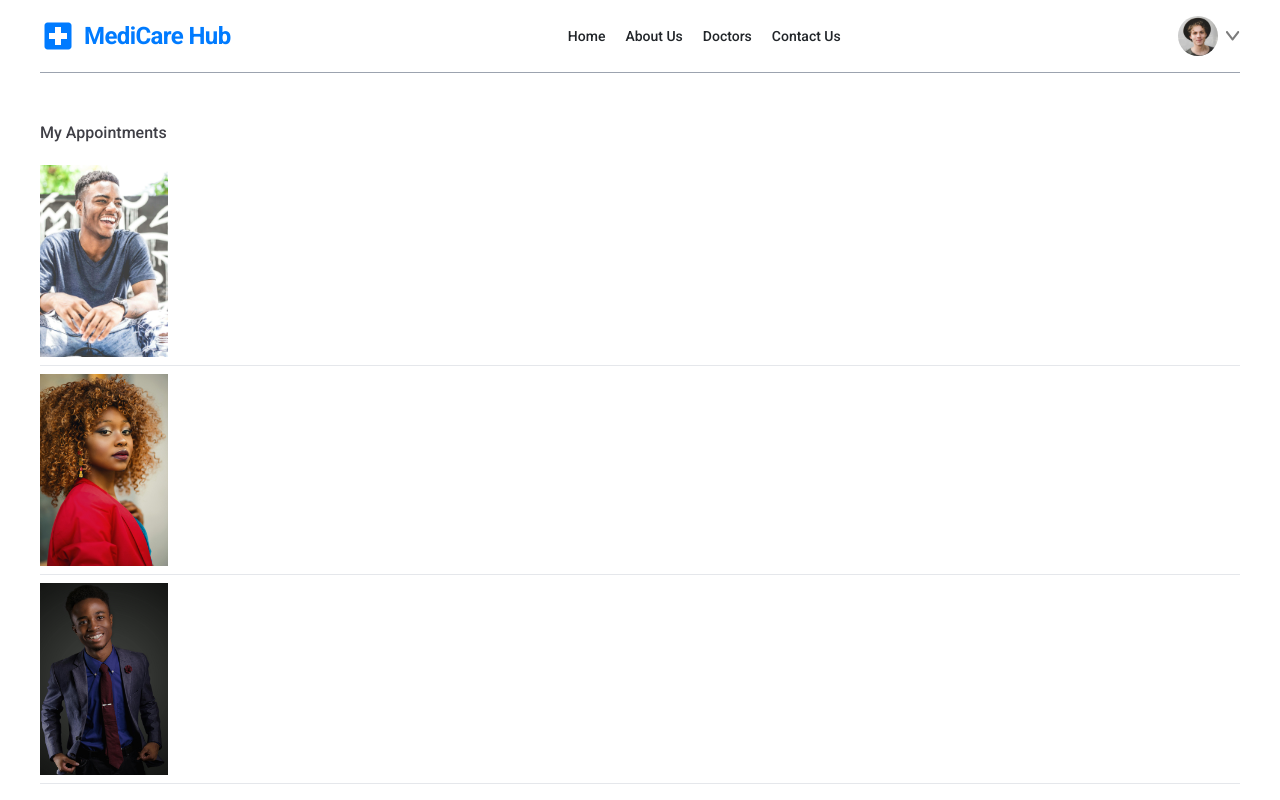
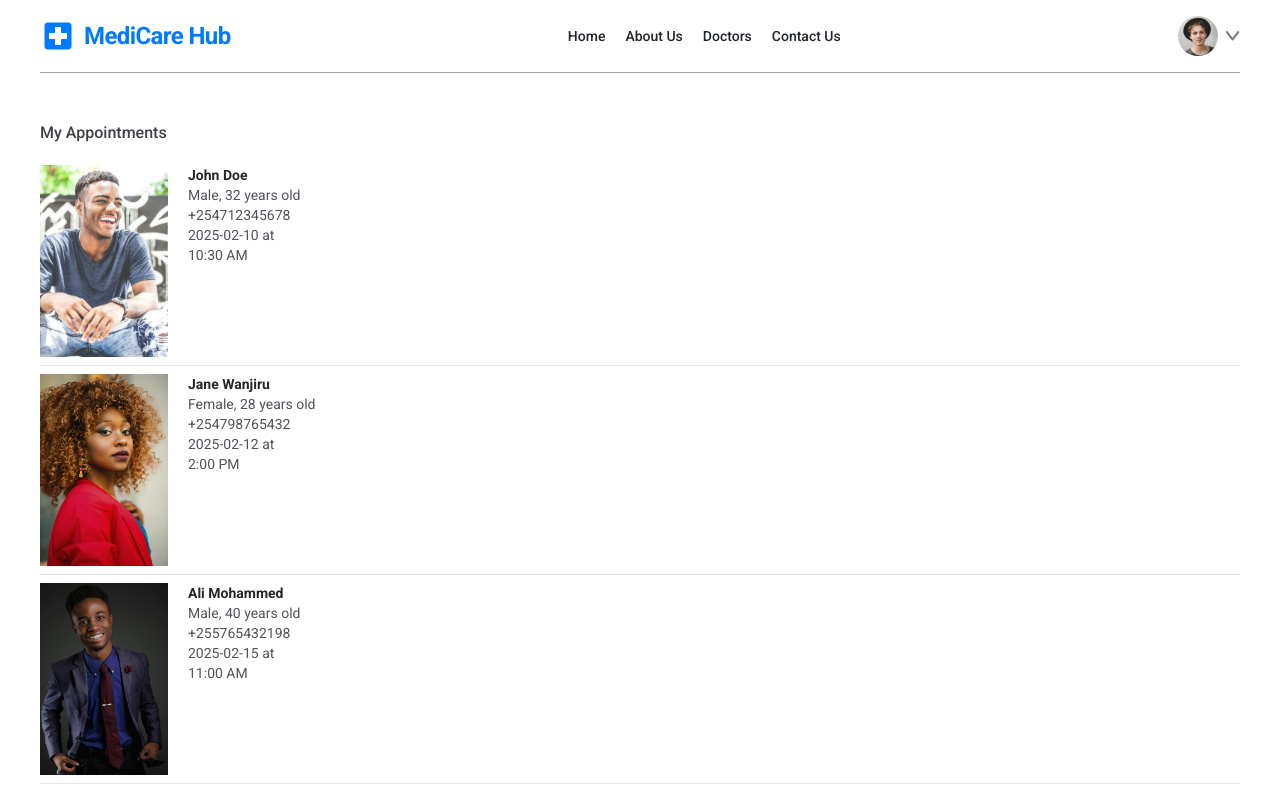
Before and after one commit to briansimiyuj/doctor-appointment-app, a React (Vite) app: page /bookings in a window 1280 px wide. Shown: the top 800 px of the page. Built offline with nearby package versions, Linux system fonts and the light colour scheme; a web font is replaced by a local one.

Commit message:
Add PatientInfo component to PatientAppointmentCard

```diff
--- a/src/components/Appointments/PatientAppointmentCard.tsx
+++ b/src/components/Appointments/PatientAppointmentCard.tsx
@@ -1,5 +1,6 @@
 import { AppointedPatientType } from "../../assets/types/AppointedPatientType"
 import AppointmentPhoto from "./AppointmentPhoto"
+import PatientInfo from "./PatientInfo"
 
 type PatientAppointmentCardProps ={
 
@@ -17,7 +18,10 @@ const PatientAppointmentCard: React.FC<PatientAppointmentCardProps> = ({ patient
 
                 <AppointmentPhoto patients={patient}/>
 
+                <PatientInfo patients={patient}/>
+
             </div>
+
 
         </div>
 
--- /dev/null
+++ b/src/components/Appointments/PatientInfo.tsx
@@ -0,0 +1,35 @@
+import { AppointedPatientType } from "../../assets/types/AppointedPatientType"
+
+type PatientInfo ={
+
+    patients: AppointedPatientType
+
+}
+
+const PatientInfo: React.FC<PatientInfo> = ({ patients })=>{
+
+    const patient = patients.patientInfo
+
+    return(
+
+        <div className="flex-1 text-sm text-zinc-600">
+
+            <h2 className="text-neutral-800 font-semibold">{patient?.name}</h2>
+
+            <p>{patient?.gender}, {patient?.age} years old</p>
+
+            <p>{patient?.medicalHistory?.diseases}</p>
+
+            <p>{patient?.contact?.phone}</p>
+
+            <p>{patient?.appointment?.date} at</p>
+
+            <p>{patient?.appointment?.time}</p>
+
+        </div>
+
+    )
+
+}
+
+export default PatientInfo
```
Also changed, not shown: 1 other file (tests, documents, lock files or other folders).
